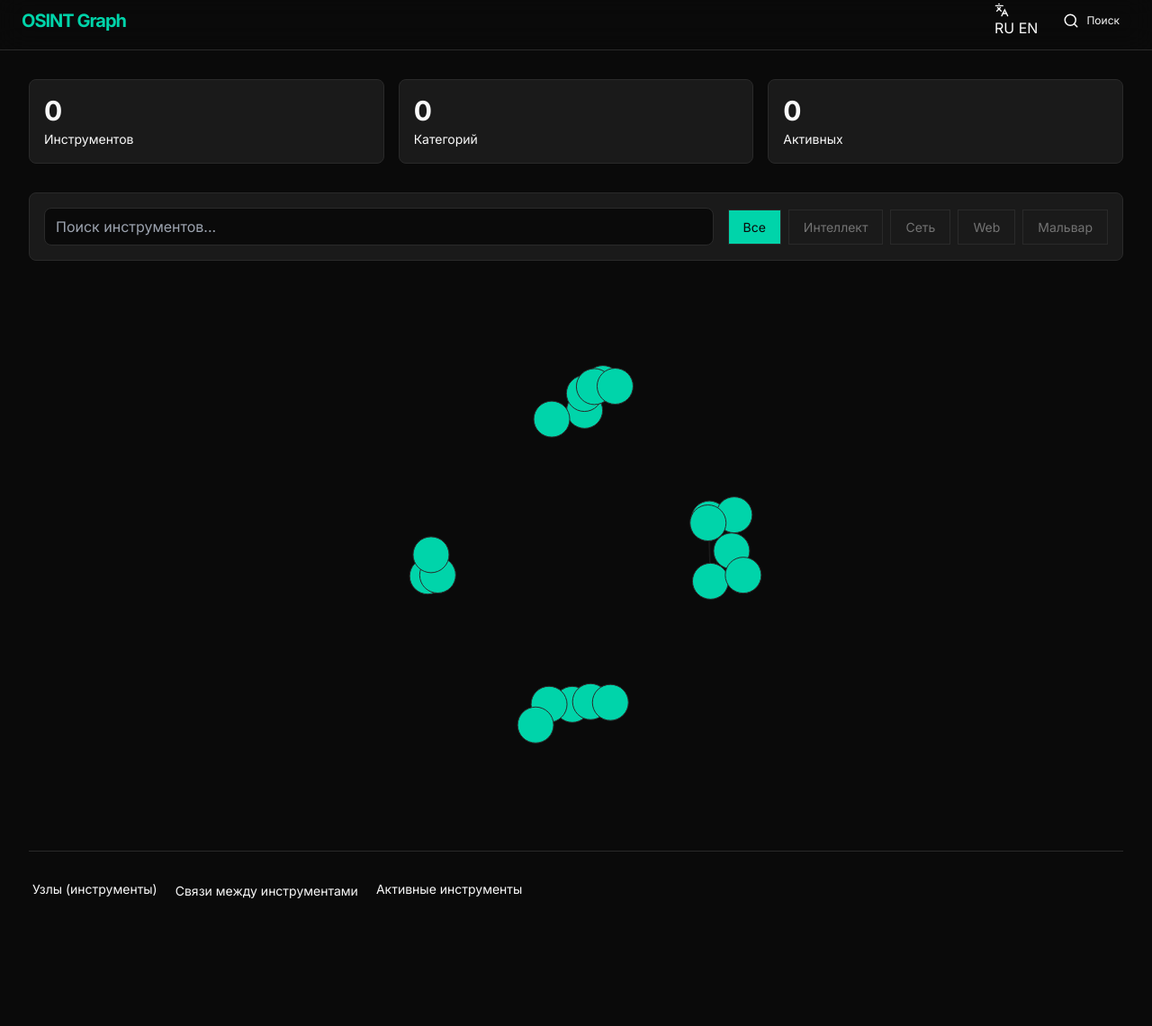
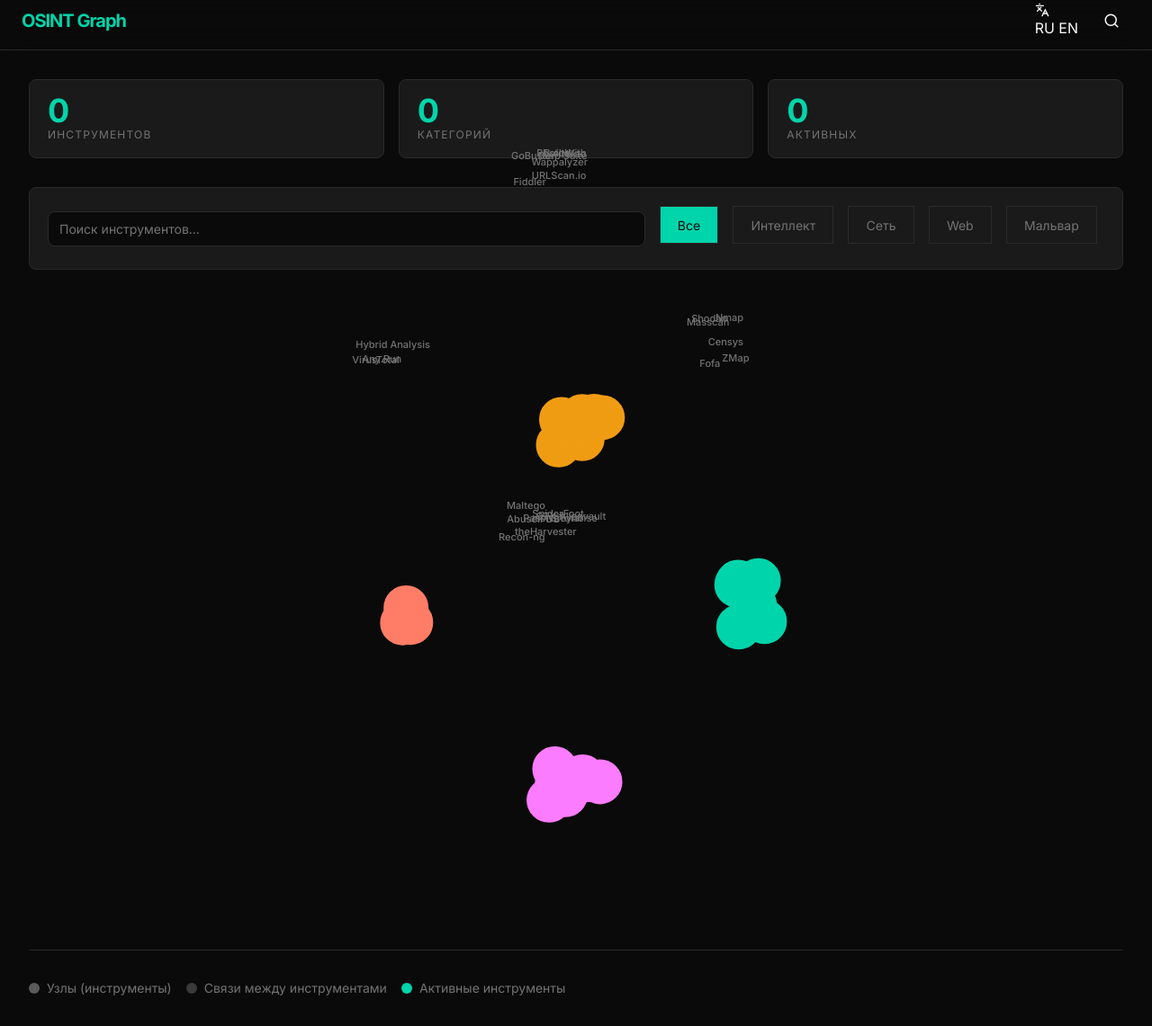
Before and after one commit to ggn93360-creator/osint-graph, a plain HTML site: page index.html in a window 1280 px wide. Shown: the part 9-1150 px from the top of the page at 90% size. Before the commit the page ends 1042 px from the top, so only its background shows below. Drawn offline with nearby package versions, Linux system fonts and the light colour scheme.

Commit message:
Update: Enhanced OSINT Graph site with improved design and more tools

```diff
--- a/index.html
+++ b/index.html
@@ -16,6 +16,8 @@
       --accent: #00d4aa;
       --card: #1a1a1a;
       --border: #2a2a2a;
+      --primary: #00d4aa;
+      --secondary: #ff6b6b;
     }
 
     * {
@@ -39,40 +41,44 @@
     #graph-container {
       position: relative;
       width: 100%;
-      height: 600px;
+      height: 700px;
       min-height: 400px;
     }
 
     .node {
       position: absolute;
-      width: 40px;
-      height: 40px;
+      width: 48px;
+      height: 48px;
       border-radius: 50%;
       display: flex;
       align-items: center;
       justify-content: center;
       font-weight: 600;
+      font-size: 12px;
       cursor: pointer;
-      transition: all 0.2s ease;
+      transition: all 0.3s ease;
       z-index: 10;
+      border: 2px solid var(--border);
     }
 
     .node:hover {
-      transform: scale(1.2);
+      transform: scale(1.3);
       z-index: 100;
     }
 
     .node.active {
-      box-shadow: 0 0 20px var(--accent);
+      box-shadow: 0 0 25px var(--accent);
+      border-color: var(--accent);
     }
 
     .node-label {
       position: absolute;
-      bottom: -20px;
+      bottom: -24px;
       font-size: 10px;
       text-align: center;
-      width: 40px;
+      width: 48px;
       color: var(--muted);
+      font-weight: 500;
     }
 
     .edge {
@@ -86,18 +92,19 @@
     .control-panel {
       background: var(--card);
       border: 1px solid var(--border);
-      padding: 1rem;
+      padding: 1.25rem;
     }
 
-    /* Category filters */
     .category-btn {
-      padding: 0.5rem 1rem;
+      padding: 0.6rem 1.2rem;
       background: transparent;
       border: 1px solid var(--border);
       color: var(--muted);
       font-size: 0.875rem;
       cursor: pointer;
       transition: all 0.2s ease;
+      margin-right: 0.5rem;
+      margin-bottom: 0.5rem;
     }
 
     .category-btn:hover {
@@ -110,28 +117,63 @@
       color: var(--bg);
     }
 
+    .category-btn.secondary:hover {
+      border-color: var(--secondary);
+      color: var(--secondary);
+    }
+
+    .category-btn.secondary.active {
+      background: var(--secondary);
+      color: var(--bg);
+    }
+
     /* Search */
     .search-input {
       background: var(--bg);
       border: 1px solid var(--border);
       color: var(--fg);
-      padding: 0.5rem 1rem;
-      width: 200px;
+      padding: 0.6rem 1rem;
+      width: 220px;
+      font-size: 0.875rem;
+    }
+
+    .search-input::placeholder {
+      color: var(--muted);
     }
 
     /* Stats */
     .stat-card {
       background: var(--card);
       border: 1px solid var(--border);
-      padding: 1rem;
+      padding: 1rem 1.25rem;
+      border-radius: 6px;
+      transition: transform 0.2s ease;
+    }
+
+    .stat-card:hover {
+      transform: translateY(-2px);
+    }
+
+    .stat-number {
+      font-size: 2.25rem;
+      font-weight: 700;
+      line-height: 1;
+      color: var(--accent);
+    }
+
+    .stat-label {
+      font-size: 0.75rem;
+      text-transform: uppercase;
+      letter-spacing: 0.1em;
+      color: var(--muted);
     }
 
     /* Modal */
     .modal-overlay {
       position: fixed;
       inset: 0;
-      background: rgba(0, 0, 0, 0.8);
-      backdrop-filter: blur(4px);
+      background: rgba(0, 0, 0, 0.85);
+      backdrop-filter: blur(6px);
       display: flex;
       align-items: center;
       justify-content: center;
@@ -141,9 +183,47 @@
     .modal-content {
       background: var(--card);
       padding: 2rem;
-      width: 90%;
-      max-width: 500px;
-      border-radius: 8px;
+      width: 92%;
+      max-width: 560px;
+      border-radius: 12px;
+      border: 1px solid var(--border);
+    }
+
+    .modal-close {
+      position: absolute;
+      top: 1rem;
+      right: 1rem;
+      width: 32px;
+      height: 32px;
+      border-radius: 50%;
+      background: transparent;
+      border: 1px solid var(--border);
+      color: var(--muted);
+      cursor: pointer;
+      display: flex;
+      align-items: center;
+      justify-content: center;
+      transition: background 0.2s ease;
+    }
+
+    .modal-close:hover {
+      background: var(--border);
+      color: var(--fg);
+    }
+
+    /* Legend */
+    .legend-item {
+      display: flex;
+      align-items: center;
+      gap: 0.5rem;
+      font-size: 0.875rem;
+      color: var(--muted);
+    }
+
+    .legend-dot {
+      width: 12px;
+      height: 12px;
+      border-radius: 50%;
     }
 
     /* Reduced motion */
@@ -152,6 +232,28 @@
         transition: none !important;
         animation: none !important;
       }
+    }
+
+    /* Focus states */
+    .category-btn:focus-visible,
+    .search-input:focus-visible,
+    .modal-close:focus-visible {
+      outline: 2px solid var(--accent);
+      outline-offset: 2px;
+    }
+
+    /* Scrollbar */
+    ::-webkit-scrollbar {
+      width: 6px;
+    }
+
+    ::-webkit-scrollbar-track {
+      background: var(--bg);
+    }
+
+    ::-webkit-scrollbar-thumb {
+      background: var(--border);
+      border-radius: 3px;
     }
   </style>
 </head>
@@ -179,7 +281,7 @@
 
         <button class="btn-icon hidden md:inline-flex items-center gap-2 px-3 py-1 rounded hover:bg-[var(--border)] transition-colors" aria-label="Search">
           <svg xmlns="http://www.w3.org/2000/svg" width="18" height="18" viewBox="0 0 24 24" fill="none" stroke="currentColor" stroke-width="2" stroke-linecap="round" stroke-linejoin="round"><circle cx="11" cy="11" r="8"/><path d="m21 21-4.3-4.3"/></svg>
-          <span class="text-xs hidden md:block">Поиск</span>
+          <span class="text-xs hidden md-block">Поиск</span>
         </button>
       </div>
     </div>
@@ -191,16 +293,16 @@
     <!-- Stats Summary -->
     <div class="grid grid-cols-1 md:grid-cols-3 gap-4 mb-8">
       <div class="stat-card rounded-lg">
-        <div class="text-3xl font-bold" id="total-tools">0</div>
-        <div class="text-sm text-muted-foreground mt-1">Инструментов</div>
+        <div class="stat-number" id="total-tools">0</div>
+        <div class="stat-label">Инструментов</div>
       </div>
       <div class="stat-card rounded-lg">
-        <div class="text-3xl font-bold" id="total-categories">0</div>
-        <div class="text-sm text-muted-foreground mt-1">Категорий</div>
+        <div class="stat-number" id="total-categories">0</div>
+        <div class="stat-label">Категорий</div>
       </div>
       <div class="stat-card rounded-lg">
-        <div class="text-3xl font-bold" id="active-tools">0</div>
-        <div class="text-sm text-muted-foreground mt-1">Активных</div>
+        <div class="stat-number" id="active-tools">0</div>
+        <div class="stat-label">Активных</div>
       </div>
     </div>
 
@@ -212,9 +314,9 @@
       <div class="flex gap-2">
         <button id="reset-btn" class="category-btn active" data-filter="all">Все</button>
         <button id="cat-intelligence" class="category-btn" data-filter="intelligence">Интеллект</button>
-        <button id="cat-network" class="category-btn" data-filter="network">Сеть</button>
-        <button id="cat-web" class="category-btn" data-filter="web">Web</button>
-        <button id="cat-malware" class="category-btn" data-filter="malware">Мальвар</button>
+        <button id="cat-network" class="category-btn secondary" data-filter="network">Сеть</button>
+        <button id="cat-web" class="category-btn secondary" data-filter="web">Web</button>
+        <button id="cat-malware" class="category-btn secondary" data-filter="malware">Мальвар</button>
       </div>
     </div>
 
@@ -223,17 +325,17 @@
 
     <!-- Legend -->
     <div class="mt-8 pt-8 border-t border-[var(--border)] flex flex-wrap gap-4 text-sm text-muted-foreground">
-      <div>
-        <div class="wage dot"></div>
-        <span class="ml-1">Узлы (инструменты)</span>
+      <div class="legend-item">
+        <span class="legend-dot" style="background: #5a5a5a;"></span>
+        <span>Узлы (инструменты)</span>
       </div>
-      <div>
-        <svg width="20" height="2" viewBox="0 0 20 2" fill="none" class="dot"></svg>
-        <span class="ml-1">Связи между инструментами</span>
+      <div class="legend-item">
+        <span class="legend-dot" style="background: #3a3a3a;"></span>
+        <span>Связи между инструментами</span>
       </div>
-      <div>
-        <span class="bg-[var(--accent)] rounded-full w-3 h-3 dot"></span>
-        <span class="ml-1">Активные инструменты</span>
+      <div class="legend-item">
+        <span class="legend-dot" style="background: var(--accent);"></span>
+        <span>Активные инструменты</span>
       </div>
     </div>
 
@@ -242,7 +344,7 @@
   <!-- Tool Details Modal -->
   <div id="tool-modal" class="modal-overlay hidden">
     <div class="modal-content">
-      <button class="absolute top-4 right-4 text-muted-foreground hover:text-foreground" aria-label="Закрыть" onclick="closeModal()">&times;</button>
+      <button class="modal-close" aria-label="Закрыть" onclick="closeModal()">&times;</button>
       <div id="modal-content-area">
         <!-- Content loaded dynamically -->
       </div>
@@ -250,7 +352,7 @@
   </div>
 
   <script>
-    // Data - OSINT tools with categories
+    // Data - OSINT tools with categories (expanded dataset)
     const toolsData = [
       { id: 1, name: 'Shodan', category: 'network', description: 'Поисковик для интернета вещей', active: true },
       { id: 2, name: 'Censys', category: 'network', description: 'Атаку поверхности интернета', active: true },
@@ -270,42 +372,42 @@
       { id: 16, name: 'Nikto', category: 'web', description: 'Сканер веб-серверов', active: true },
       { id: 17, name: 'Nmap', category: 'network', description: 'Сканер портов сети', active: true },
       { id: 18, name: 'Masscan', category: 'network', description: 'Быстрый сканер портов', active: true },
-      { id: 19, name: 'ZMap', category: 'network', description: 'Сканер 전체 интернета', active: true },
+      { id: 19, name: 'ZMap', category: 'network', description: 'Сканер全量 интернета', active: true },
       { id: 20, name: 'Recon-ng', category: 'intelligence', description: 'Фреймворк разведки', active: true },
+      { id: 21, name: 'Maltego', category: 'intelligence', description: 'Графовый анализ данных', active: true },
+      { id: 22, name: 'SpiderFoot', category: 'intelligence', description: 'Автоматизированная разведка', active: true },
+      { id: 23, name: 'theHarvester', category: 'intelligence', description: 'Сбор информации о доменах', active: true },
+      { id: 24, name: 'Photon', category: 'web', description: 'Поисковик для OSINT', active: true },
+      { id: 25, name: 'GoBuster', category: 'web', description: 'Brute forcing директорий и DNS', active: true },
     ];
 
     // Layout calculations
     const container = document.getElementById('graph-container');
     const svg = document.createElementNS ? document.createElementNS('http://www.w3.org/2000/svg', 'svg') : document.createElement('svg');
     svg.setAttribute('width', '100%');
-    svg.setAttribute('height', '600');
+    svg.setAttribute('height', '700');
     svg.style.width = '100%';
-    svg.style.height = '600px';
+    svg.style.height = '700px';
     svg.style.background = 'var(--bg)';
     container.appendChild(svg);
 
-    // Force layout (simple Fruchterman-Reingold)
-    const width = container.clientWidth || 800;
-    const height = 600;
+    const width = container.clientWidth || 900;
+    const height = 700;
     svg.setAttribute('width', width);
     svg.setAttribute('height', height);
 
-    // Calculate positions in a circle layout for simplicity
-    const nodeCount = toolsData.length;
-    const nodeRadius = 20;
+    // Calculate positions using circle layout by category
+    const categories = ['network', 'intelligence', 'malware', 'web'];
+    const categoryAngle = (Math.PI * 2) / categories.length;
+    const baseRadius = 180;
 
-    // Store nodes and edges
     const nodes = [];
     const edges = [];
 
-    // Group by category for positioning
-    const categories = ['network', 'intelligence', 'malware', 'web'];
-    const categoryAngle = Math.PI * 2 / categories.length;
-
     toolsData.forEach((tool, index) => {
       const catIndex = categories.indexOf(tool.category);
-      const angle = catIndex * categoryAngle + (Math.random() - 0.5) * 0.5;
-      const radius = 150 + Math.random() * 50;
+      const angle = catIndex * categoryAngle + (Math.random() - 0.5) * 0.3;
+      const radius = baseRadius + Math.random() * 40;
 
       const x = width / 2 + radius * Math.cos(angle);
       const y = height / 2 + radius * Math.sin(angle);
@@ -314,7 +416,7 @@
         id: tool.id,
         x: x,
         y: y,
-        radius: nodeRadius,
+        radius: 24,
         title: tool.name,
         category: tool.category,
         active: tool.active,
@@ -347,7 +449,7 @@
         line.setAttribute('y2', target.y);
         line.setAttribute('stroke', '#3a3a3a');
         line.setAttribute('stroke-width', '1');
-        line.setAttribute('opacity', '0.3');
+        line.setAttribute('opacity', '0.2');
         edgeGroup.appendChild(line);
       }
     });
@@ -363,31 +465,34 @@
       circle.setAttribute('cx', node.x);
       circle.setAttribute('cy', node.y);
       circle.setAttribute('r', node.radius);
-      circle.setAttribute('fill', node.active ? '#00d4aa' : '#5a5a5a');
-      circle.setAttribute('stroke', '#2a2a2a');
-      circle.setAttribute('stroke-width', '1');
+      circle.setAttribute('fill', node.active ? '#00d4aa' : '#2a2a2a');
+      circle.setAttribute('stroke', node.active ? '#00d4aa' : '#2a2a2a');
+      circle.setAttribute('stroke-width', '2');
       circle.setAttribute('data-id', node.id);
       circle.setAttribute('class', 'node');
 
       circle.addEventListener('click', () => showToolDetails(node));
 
-      // Node glow for active
       if (node.active) {
         activeNodes.add(node.id);
         circle.classList.add('active');
       }
+
+      // Add category-specific color tint
+      const catColor = getCategoryColor(node.category);
+      circle.style.filter = `hue-rotate(${catColor}deg)`;
 
       nodeGroup.appendChild(circle);
 
       // Label
       const label = document.createElement('div');
       label.className = 'node-label';
-      label.textContent = toolShortName(node.name);
-      label.style.left = node.x - 20 + 'px';
-      label.style.top = (node.y + 30) + 'px';
+      label.textContent = node.title;
+      label.style.left = node.x - 24 + 'px';
+      label.style.top = (node.y + 32) + 'px';
       label.style.position = 'absolute';
       label.style.pointerEvents = 'none';
-      label.style.fontSize = '10px';
+      label.style.fontSize = '11px';
       label.style.color = 'var(--muted)';
       label.style.whiteSpace = 'nowrap';
       document.body.appendChild(label);
@@ -401,7 +506,7 @@
 
     categoryBtns.forEach(btn => {
       btn.addEventListener('click', () => {
-        categoryBtns.forEach(b => b.classList.remove('active'));
+        categoryBtns.forEach(b => b.classList.remove('active', 'secondary'));
         btn.classList.add('active');
         filterNodes(btn.dataset.filter);
       });
@@ -410,7 +515,6 @@
     function filterNodes(filter) {
       nodes.forEach(node => {
         const show = filter === 'all' || node.category === filter;
-        // Find the circle element
         const circle = svg.querySelector(`[data-id="${node.id}"]`);
         if (circle) {
           circle.style.opacity = show ? '1' : '0.3';
@@ -421,7 +525,6 @@
         }
       });
 
-      // Hide/show labels based on filter
       document.querySelectorAll('.node-label').forEach(label => {
         const id = parseInt(label.getAttribute('data-id') || '0');
         const node = nodes.find(n => n.id === id);
@@ -431,30 +534,14 @@
       });
     }
 
-    function toolShortName(name) {
-      const short = {
-        'Shodan': 'Shodan',
-        'Censys': 'Censys',
-        'Fofa': 'Fofa',
-        'PassiveTotal': 'PassTotal',
-        'VirusTotal': 'VT',
-        'Any.Run': 'AnyRun',
-        'Hybrid Analysis': 'Hybrid',
-        'AbuseIPDB': 'AbuseIP',
-        'OTX Alienvault': 'OTX',
-        'Greynoise': 'GM',
-        'URLScan.io': 'Scan.io',
-        'BuiltWith': 'Built',
-        'Wappalyzer': 'Wapp',
-        'Fiddler': 'Fiddler',
-        'Burp Suite': 'Burp',
-        'Nikto': 'Nikto',
-        'Nmap': 'Nmap',
-        'Masscan': 'Mass',
-        'ZMap': 'ZMap',
-        'Recon-ng': 'Recon'
+    function getCategoryColor(category) {
+      const colors = {
+        'network': 0,
+        'intelligence': 120,
+        'malware': 20,
+        'web': 240
       };
-      return short[name] || name;
+      return (colors[category] || 0) * 10;
     }
 
     // Search functionality
@@ -481,7 +568,7 @@
       const contentArea = document.getElementById('modal-content-area');
 
       contentArea.innerHTML = `
-        <h3 class="text-xl font-semibold mb-2">${node.title}</h3>
+        <h3 class="text-2xl font-semibold mb-3">${node.title}</h3>
         <p class="text-muted-foreground text-sm mb-4">${node.description}</p>
         <p class="text-sm text-muted-foreground">Категория: ${capitalize(node.category)}</p>
       `;
@@ -507,24 +594,21 @@
     ruBtn.addEventListener('click', () => {
       ruBtn.classList.add('locale-switch-option-active');
       enBtn.classList.remove('locale-switch-option-active');
-      // Could update text content here
     });
 
     enBtn.addEventListener('click', () => {
       enBtn.classList.add('locale-switch-option-active');
       ruBtn.classList.remove('locale-switch-option-active');
-      // Could update text content here
     });
 
     // Handle resize
     window.addEventListener('resize', () => {
-      const newWidth = container.clientWidth || 800;
+      const newWidth = container.clientWidth || 900;
       svg.setAttribute('width', newWidth);
     });
 
     // Reduced motion check
     if (window.matchMedia('(prefers-reduced-motion: reduce)').matches) {
-      // Simplify the graph - show all nodes visible
       nodes.forEach(node => {
         const circle = svg.querySelector(`[data-id="${node.id}"]`);
         if (circle) {
```
